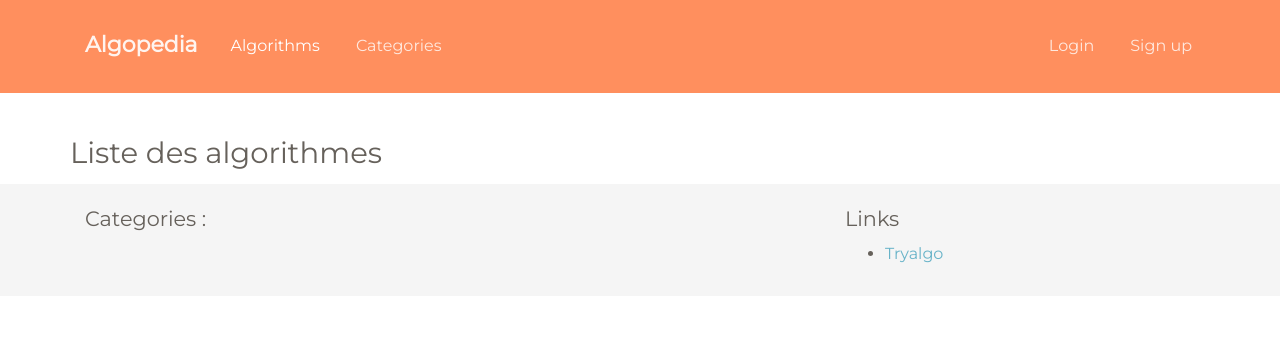
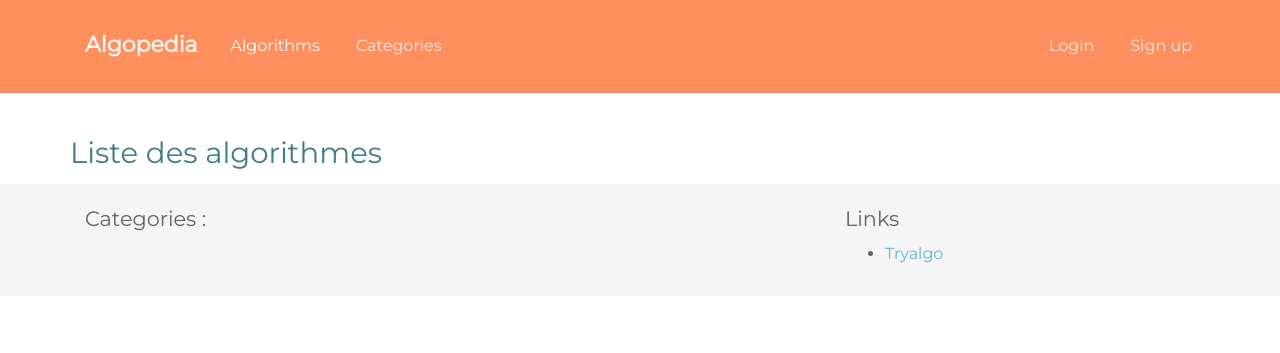
Before and after one commit to jilljenn/algopedia, a Django app: page /algos/ in a window 1280 px wide. Shown: the top 353 px of the page. Run offline with Django 3.2, Linux system fonts and the light colour scheme; data that the repository does not hold is empty; some libraries are stand-ins or nearby versions.

Commit message:
Add color, start on work on a displayer for algorithms

```diff
--- a/web/algopedia/templates/algopedia/algo_list.html
+++ b/web/algopedia/templates/algopedia/algo_list.html
@@ -1,7 +1,7 @@
 {% extends "algopedia/base.html" %}
 {% block content %}
 
-<h3>{% block main_title %}Liste des algorithmes{% endblock %}</h3>
+<h3 class="text-primary">{% block main_title %}Liste des algorithmes{% endblock %}</h3>
 <ul>
 {% for object in object_list %}
     <li>
--- a/web/algopedia/templates/algopedia/category_list.html
+++ b/web/algopedia/templates/algopedia/category_list.html
@@ -1,7 +1,7 @@
 {% extends "algopedia/base.html" %}
 {% block content %}
 
-<h3>Liste des categories</h3>
+<h3 class="text-primary">Liste des categories</h3>
 <ul>
 {% for object in object_list %}
     <li>
```
